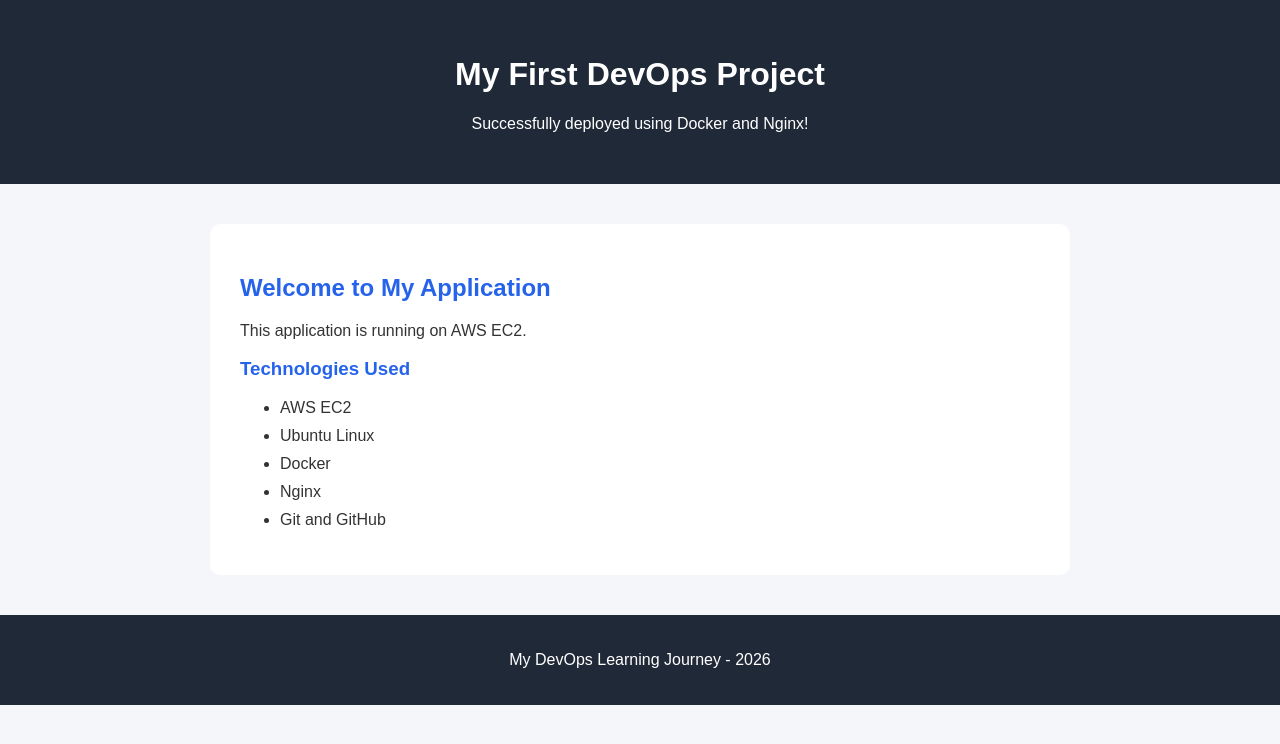
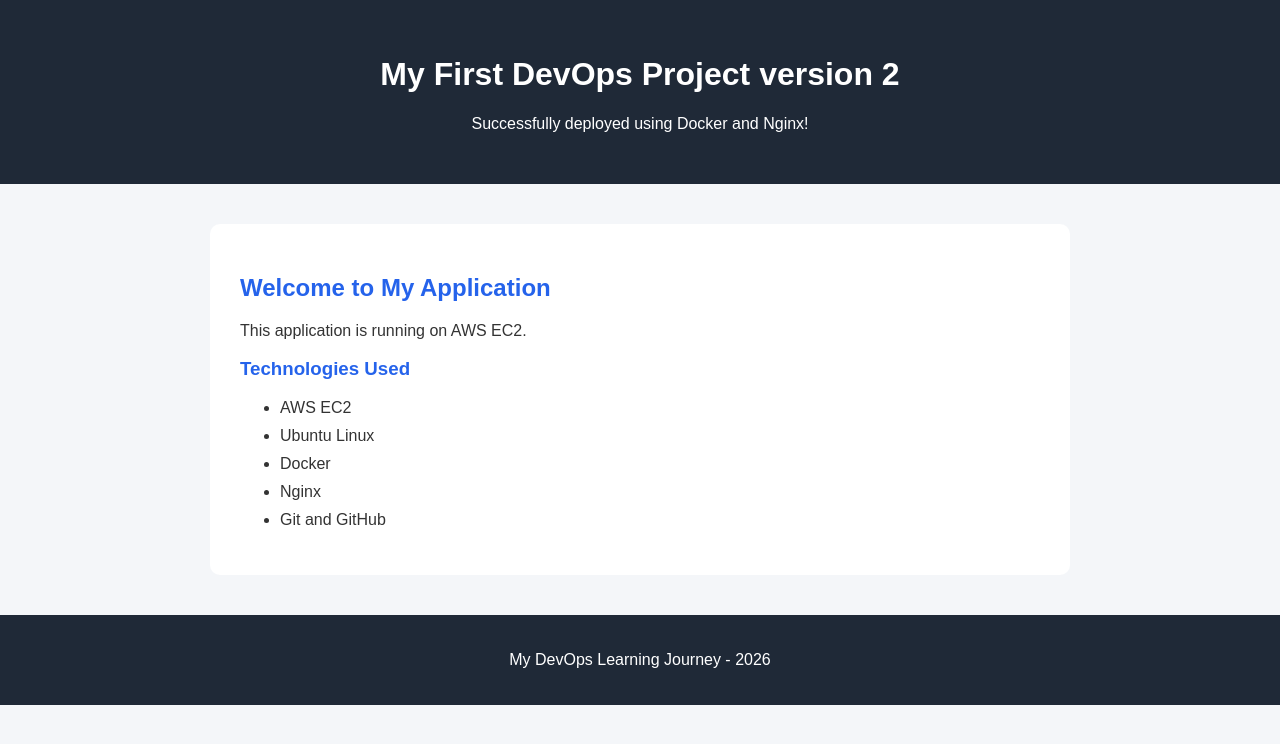
Before and after one commit to balaeswarareddy/devops-nginx-webapp, a plain HTML site: page app/index.html in a window 1280 px wide. Drawn offline with Linux system fonts and the light colour scheme.

Commit message:
update the index.html file

```diff
--- a/app/index.html
+++ b/app/index.html
@@ -9,7 +9,7 @@
 </head>
 <body>
     <header>
-        <h1>My First DevOps Project</h1>
+        <h1>My First DevOps Project version 2</h1>
         <p>Successfully deployed using Docker and Nginx!</p>
     </header>
 
```
